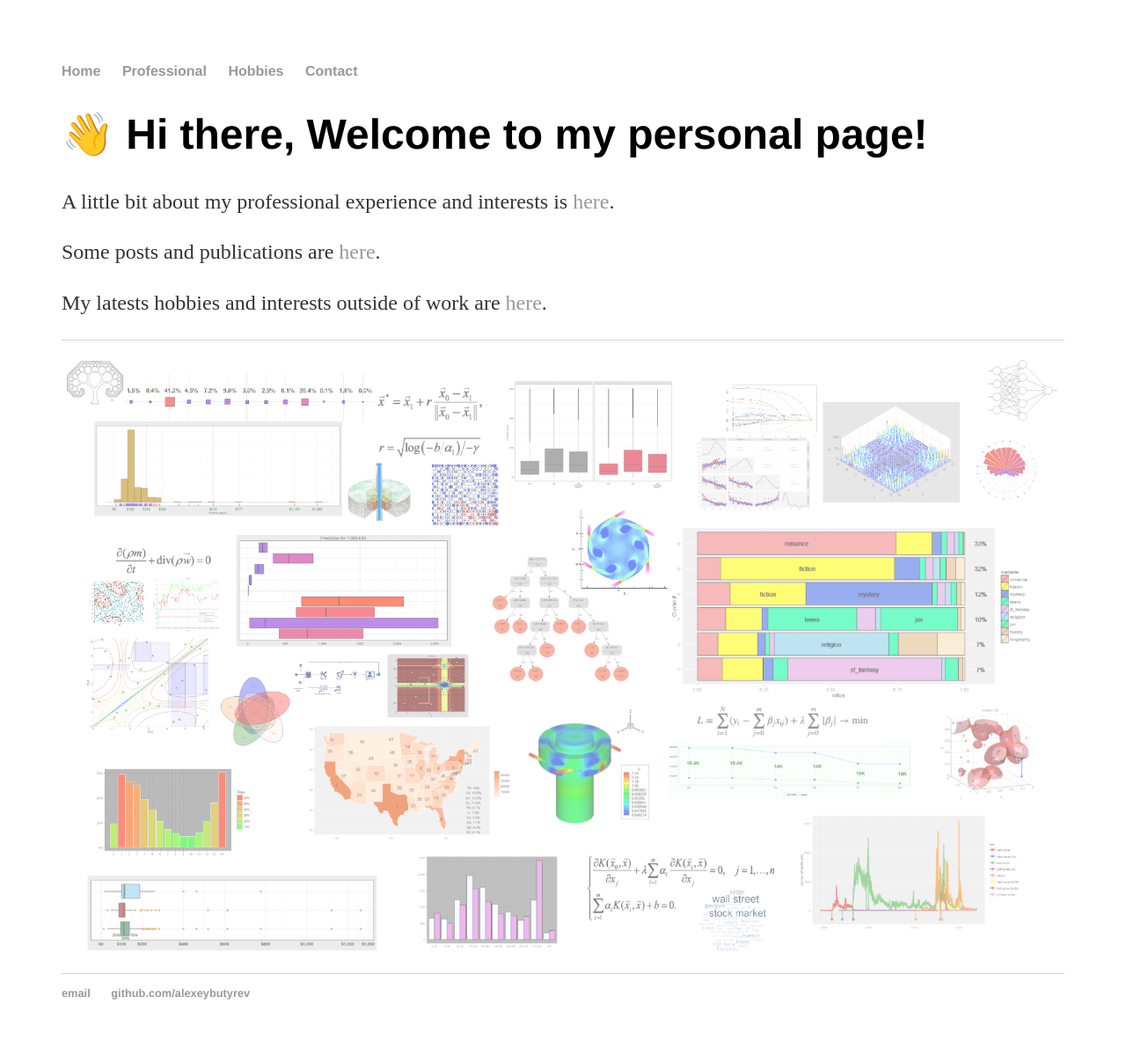
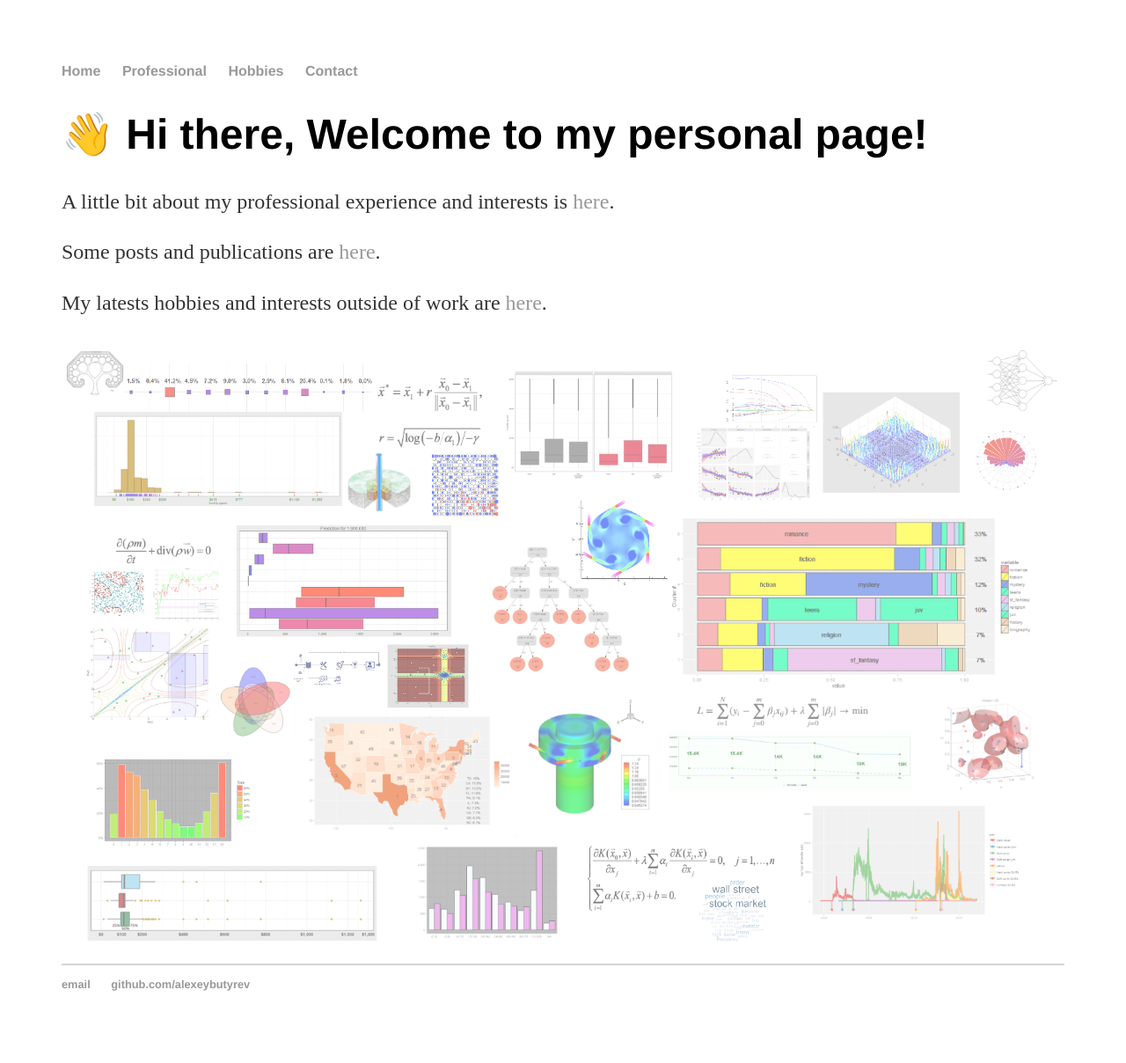
Before and after one commit to alexeybutyrev/alexeybutyrev.github.io, a Jekyll site: the page built from index.html, in a window 1280 px wide. Shown: the whole page at 88% size. Built offline with Jekyll 4.4.1, drawn with Linux system fonts in a browser that asks for light colours.

Commit message:
design fixes and image

```diff
--- a/_layouts/default.html
+++ b/_layouts/default.html
@@ -23,11 +23,7 @@
     {{ content }}
 
   </div>
-  <div class="dataart">
 
-    <img class="dataart" src="../css/background.png" alt="Data Art">
-
-  </div>
   <footer>
     <ul>
       <li><a href="mailto:abutyrev@gmail.com">email</a></li>
--- a/index.html
+++ b/index.html
@@ -13,3 +13,8 @@
 	<p> Some posts and publications are <a href="/pubs">here</a>.</p>
 	<p> My latests hobbies and interests outside of work are <a href="/perc">here</a>.</p>
 </div>
+<div class="dataart">
+
+	<img class="dataart" src="../css/background.png" alt="Data Art">
+
+</div>
--- a/perc/index.html
+++ b/perc/index.html
@@ -11,3 +11,9 @@
 	<p>Read a lot. Here is my <a href="https://www.goodreads.com/alexeybutyrev">goodreads</a>. Planning to have my top
 		fiction and non fiction books here...</p>
 </div>
+
+<div class="dataart">
+
+	<img class="dataart" src="../css/personal.png" alt="Data Art">
+
+</div>
```
Also changed, not shown: css/personal.png (added).
